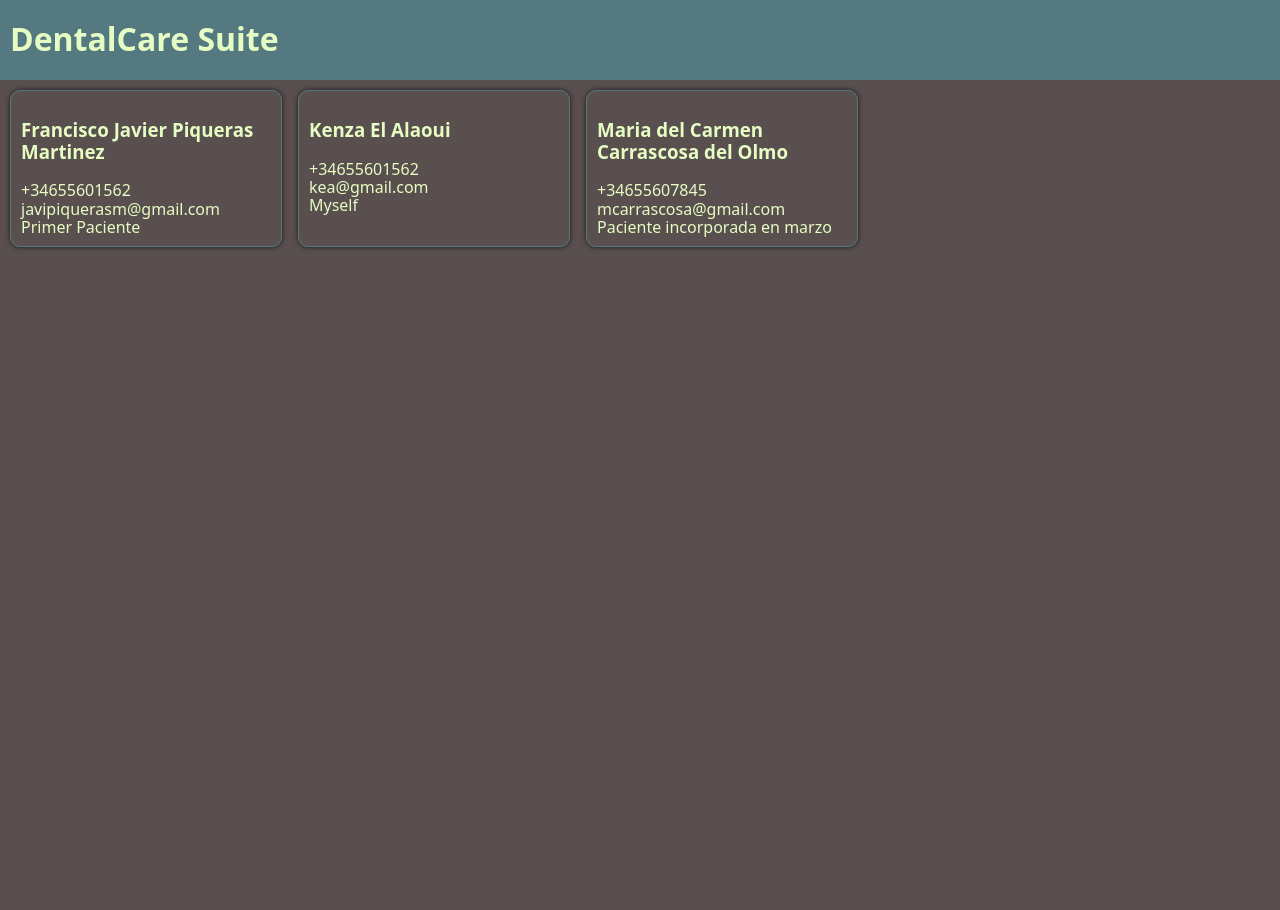
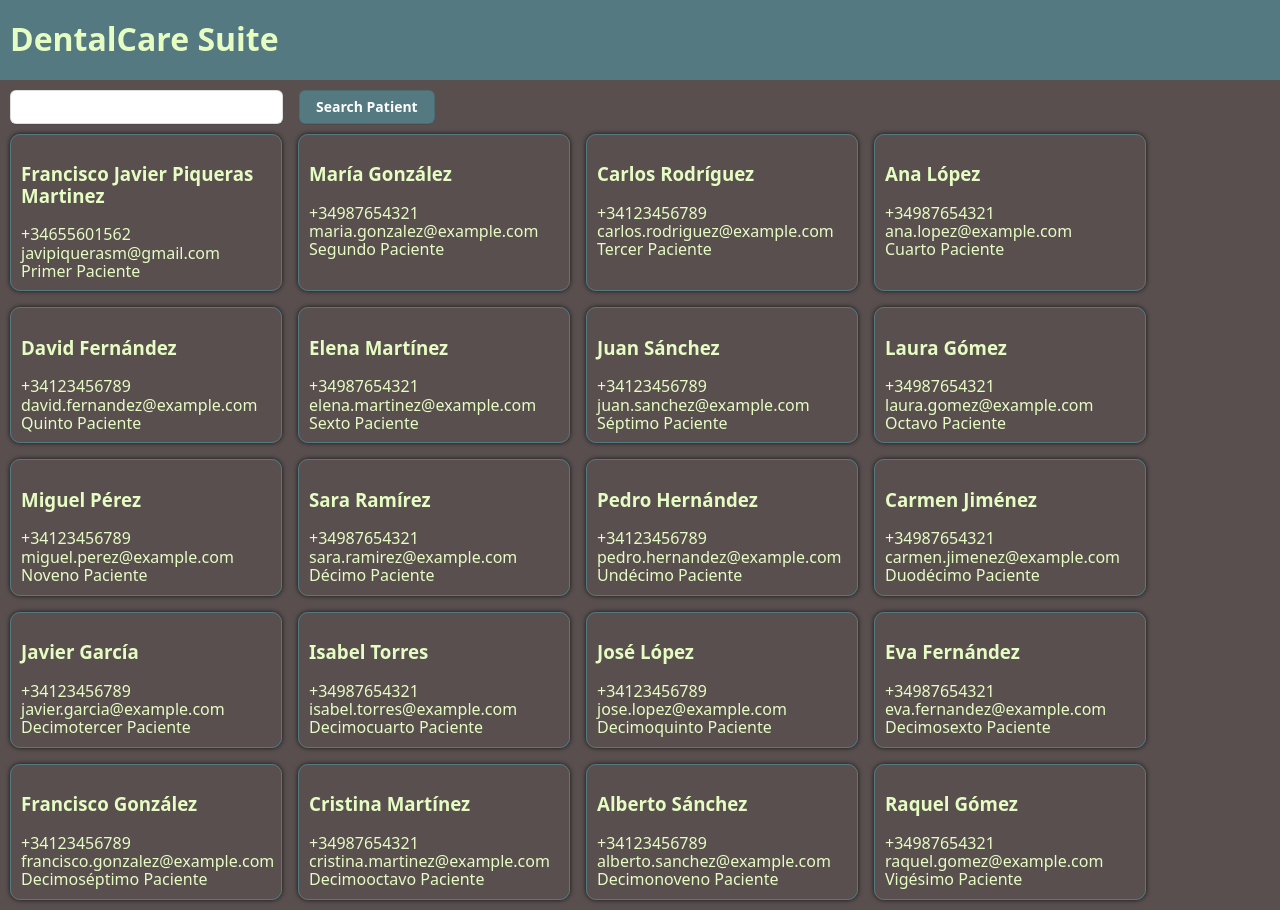
Before and after one commit to javierpiquerasmartinez/dentacare-suite, a React (Vite) app in the folder dentalcare-suite/: page / in a window 1280 px wide. Before the commit the page ends 800 px from the top, so only its background shows below. Built offline with nearby package versions, Linux system fonts and the light colour scheme.

Commit message:
Search bar Interface

```diff
--- /dev/null
+++ b/dentalcare-suite/resources/patients.json
@@ -0,0 +1,163 @@
+
+[
+    {
+        "id": "1",
+        "firstName": "Francisco Javier",
+        "familyName": "Piqueras Martinez",
+        "phoneNumber": "+34655601562",
+        "address": "javipiquerasm@gmail.com",
+        "details": "Primer Paciente"
+    },
+    {
+        "id": "2",
+        "firstName": "María",
+        "familyName": "González",
+        "phoneNumber": "+34987654321",
+        "address": "maria.gonzalez@example.com",
+        "details": "Segundo Paciente"
+    },
+    {
+        "id": "3",
+        "firstName": "Carlos",
+        "familyName": "Rodríguez",
+        "phoneNumber": "+34123456789",
+        "address": "carlos.rodriguez@example.com",
+        "details": "Tercer Paciente"
+    },
+    {
+        "id": "4",
+        "firstName": "Ana",
+        "familyName": "López",
+        "phoneNumber": "+34987654321",
+        "address": "ana.lopez@example.com",
+        "details": "Cuarto Paciente"
+    },
+    {
+        "id": "5",
+        "firstName": "David",
+        "familyName": "Fernández",
+        "phoneNumber": "+34123456789",
+        "address": "david.fernandez@example.com",
+        "details": "Quinto Paciente"
+    },
+    {
+        "id": "6",
+        "firstName": "Elena",
+        "familyName": "Martínez",
+        "phoneNumber": "+34987654321",
+        "address": "elena.martinez@example.com",
+        "details": "Sexto Paciente"
+    },
+    {
+        "id": "7",
+        "firstName": "Juan",
+        "familyName": "Sánchez",
+        "phoneNumber": "+34123456789",
+        "address": "juan.sanchez@example.com",
+        "details": "Séptimo Paciente"
+    },
+    {
+        "id": "8",
+        "firstName": "Laura",
+        "familyName": "Gómez",
+        "phoneNumber": "+34987654321",
+        "address": "laura.gomez@example.com",
+        "details": "Octavo Paciente"
+    },
+    {
+        "id": "9",
+        "firstName": "Miguel",
+        "familyName": "Pérez",
+        "phoneNumber": "+34123456789",
+        "address": "miguel.perez@example.com",
+        "details": "Noveno Paciente"
+    },
+    {
+        "id": "10",
+        "firstName": "Sara",
+        "familyName": "Ramírez",
+        "phoneNumber": "+34987654321",
+        "address": "sara.ramirez@example.com",
+        "details": "Décimo Paciente"
+    },
+    {
+        "id": "11",
+        "firstName": "Pedro",
+        "familyName": "Hernández",
+        "phoneNumber": "+34123456789",
+        "address": "pedro.hernandez@example.com",
+        "details": "Undécimo Paciente"
+    },
+    {
+        "id": "12",
+        "firstName": "Carmen",
+        "familyName": "Jiménez",
+        "phoneNumber": "+34987654321",
+        "address": "carmen.jimenez@example.com",
+        "details": "Duodécimo Paciente"
+    },
+    {
+        "id": "13",
+        "firstName": "Javier",
+        "familyName": "García",
+        "phoneNumber": "+34123456789",
+        "address": "javier.garcia@example.com",
+        "details": "Decimotercer Paciente"
+    },
+    {
+        "id": "14",
+        "firstName": "Isabel",
+        "familyName": "Torres",
+        "phoneNumber": "+34987654321",
+        "address": "isabel.torres@example.com",
+        "details": "Decimocuarto Paciente"
+    },
+    {
+        "id": "15",
+        "firstName": "José",
+        "familyName": "López",
+        "phoneNumber": "+34123456789",
+        "address": "jose.lopez@example.com",
+        "details": "Decimoquinto Paciente"
+    },
+    {
+        "id": "16",
+        "firstName": "Eva",
+        "familyName": "Fernández",
+        "phoneNumber": "+34987654321",
+        "address": "eva.fernandez@example.com",
+        "details": "Decimosexto Paciente"
+    },
+    {
+        "id": "17",
+        "firstName": "Francisco",
+        "familyName": "González",
+        "phoneNumber": "+34123456789",
+        "address": "francisco.gonzalez@example.com",
+        "details": "Decimoséptimo Paciente"
+    },
+    {
+        "id": "18",
+        "firstName": "Cristina",
+        "familyName": "Martínez",
+        "phoneNumber": "+34987654321",
+        "address": "cristina.martinez@example.com",
+        "details": "Decimooctavo Paciente"
+    },
+    {
+        "id": "19",
+        "firstName": "Alberto",
+        "familyName": "Sánchez",
+        "phoneNumber": "+34123456789",
+        "address": "alberto.sanchez@example.com",
+        "details": "Decimonoveno Paciente"
+    },
+    {
+        "id": "20",
+        "firstName": "Raquel",
+        "familyName": "Gómez",
+        "phoneNumber": "+34987654321",
+        "address": "raquel.gomez@example.com",
+        "details": "Vigésimo Paciente"
+    }
+]
--- a/dentalcare-suite/src/App.jsx
+++ b/dentalcare-suite/src/App.jsx
@@ -1,28 +1,15 @@
 import './App.css'
-import { PatientCard } from './components/PatientCard'
+import { PatientBoard } from './components/PatientBoard.jsx'
 
 export function App(){
-
-    const patients = [
-        {id:'1', firstName: 'Francisco Javier', familyName:'Piqueras Martinez', phoneNumber: '+34655601562', address:'javipiquerasm@gmail.com', details: 'Primer Paciente'},
-        {id:'2', firstName: 'Kenza', familyName:'El Alaoui', phoneNumber: '+34655601562', address:'kea@gmail.com', details: 'Myself'},
-        {id:'3', firstName: 'Maria del Carmen', familyName:'Carrascosa del Olmo', phoneNumber: '+34655607845', address:'mcarrascosa@gmail.com', details: 'Paciente incorporada en marzo'}
-    ]
-
     return (
         <>
             <header className='dcs-header'>
-                <h1>DentalCare Suite</h1>
+            <h1>DentalCare Suite</h1>
             </header>
             <main className='dcs-main'>
-                <section className='dcs-patientsection'>
-                    {patients.map(p => {
-                        return(
-                            <PatientCard key={p.id} firstName={p.firstName} familyName={p.familyName} address={p.address} phoneNumber={p.phoneNumber} details={p.details} />
-                        )
-                    })}
-                </section>
+                <PatientBoard> </PatientBoard>
             </main>
         </>
-        )
+    )
 }
--- /dev/null
+++ b/dentalcare-suite/src/components/PatientBoard.css
@@ -0,0 +1,5 @@
+.dcs-form-search {
+    display: flex;
+    margin-bottom: 10px;
+    gap: 16px;
+}
--- /dev/null
+++ b/dentalcare-suite/src/components/PatientBoard.jsx
@@ -0,0 +1,27 @@
+import './PatientBoard.css'
+
+import { PatientCard } from './PatientCard.jsx'
+import { TextInput } from './core/TextInput.jsx'
+import { Button } from './core/Button.jsx'
+
+import data from '../../resources/patients.json'
+
+export function PatientBoard() {
+    const patients = [...data]
+
+    return (
+        <>
+            <form className='dcs-form-search'>
+                <TextInput></TextInput>
+                <Button></Button>
+            </form>
+            <section className='dcs-patientsection'>
+                {patients.map(p => {
+                    return(
+                        <PatientCard key={p.id} firstName={p.firstName} familyName={p.familyName} address={p.address} phoneNumber={p.phoneNumber} details={p.details} />
+                    )
+                })}
+            </section>
+        </>
+        )
+}
--- /dev/null
+++ b/dentalcare-suite/src/components/core/Button.css
@@ -0,0 +1,35 @@
+/* CSS */
+.dcs-button {
+    background: var(--dcs-main-color-1);
+    border: 1px solid rgba(27, 31, 35, .15);
+    border-radius: 6px;
+    box-shadow: rgba(27, 31, 35, .1) 0 1px 0;
+    box-sizing: border-box;
+    color: #fff;
+    cursor: pointer;
+    font-size: 14px;
+    font-weight: 600;
+    line-height: 20px;
+    padding: 6px 16px;
+  }
+
+  .dcs-button:focus:not(:focus-visible):not(.focus-visible) {
+    box-shadow: none;
+    outline: none;
+  }
+
+  .dcs-button:hover {
+    background: var(--dcs-main-color-2);
+  }
+
+  .dcs-button:disabled {
+    background-color: #94d3a2;
+    border-color: rgba(27, 31, 35, .1);
+    color: rgba(255, 255, 255, .8);
+    cursor: default;
+  }
+
+  .dcs-button:active {
+    background-color: var(--dcs-main-color-3);
+    box-shadow: rgba(20, 70, 32, .2) 0 1px 0 inset;
+  }
--- /dev/null
+++ b/dentalcare-suite/src/components/core/Button.jsx
@@ -0,0 +1,7 @@
+import './Button.css'
+
+export function Button(){
+    return (
+        <button className="dcs-button">Search Patient</button>
+    )
+}
--- /dev/null
+++ b/dentalcare-suite/src/components/core/TextInput.css
@@ -0,0 +1,7 @@
+.dcs-input-text {
+    border: 1px solid rgba(27, 31, 35, .15);
+    border-radius: 6px;
+    box-shadow: rgba(27, 31, 35, .1) 0 1px 0;
+    box-sizing: border-box;
+    width: 273px;
+}
--- /dev/null
+++ b/dentalcare-suite/src/components/core/TextInput.jsx
@@ -0,0 +1,7 @@
+import './TextInput.css'
+
+export function TextInput() {
+    return (
+        <input type="text" className="dcs-input-text" />
+    )
+}
```
